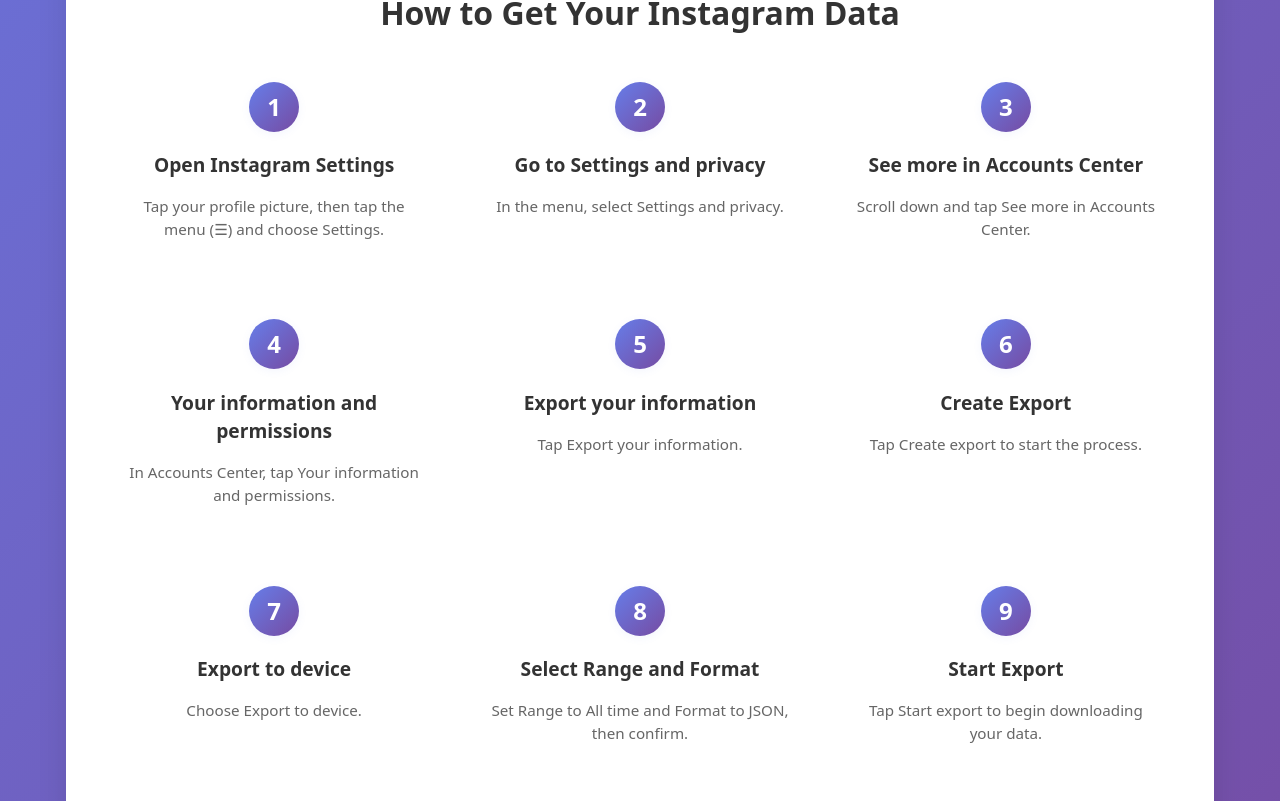
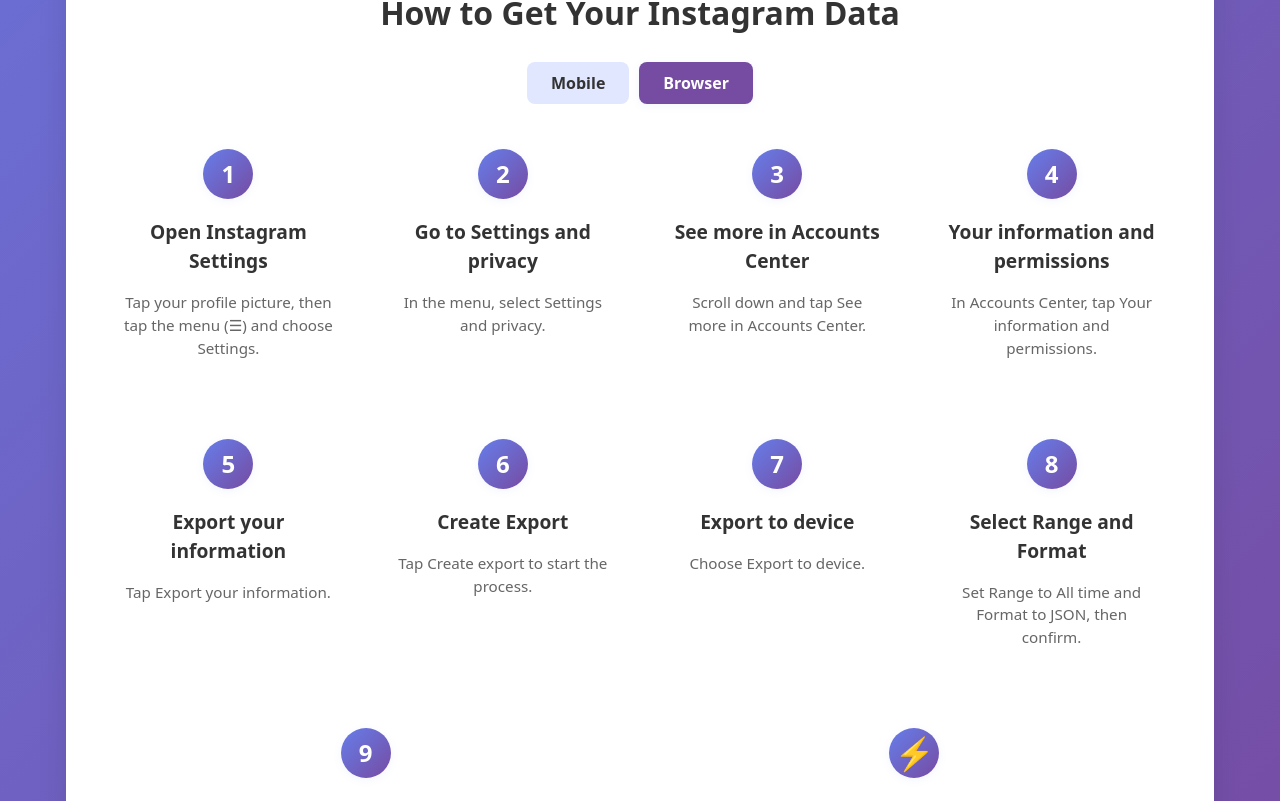
Before and after one commit to eliasbetancourt/Whos-Fake-Repo, a React (Vite) app: page / in a window 1280 px wide. Shown: the part 1135-1936 px from the top of the page. Built offline with nearby package versions, Linux system fonts and the light colour scheme.

Commit message:
feat: responsive how-to instructions with mobile/browser toggle and dynamic row centering

```diff
--- a/src/WhosFakeApp.tsx
+++ b/src/WhosFakeApp.tsx
@@ -113,7 +113,7 @@
     }
   };
 
-  // Only show the parent ZIP file (or parent folder if not zipped) in the file list
+  // Show all files if a folder is uploaded, or just the ZIP if present
   let displayFiles: File[] = [];
   let isTopLevelFolder = false;
   if (selectedFiles.some(f => f.name.toLowerCase().endsWith('.zip'))) {
@@ -121,21 +121,18 @@
     const zip = selectedFiles.find(f => f.name.toLowerCase().endsWith('.zip'));
     if (zip) displayFiles = [zip];
   } else if (selectedFiles.length > 0) {
-    // If not zipped, show only the top-level folder (simulate by showing the first file's root folder if available)
-    const first = selectedFiles[0];
-    if ((first as any).webkitRelativePath) {
-      const root = (first as any).webkitRelativePath.split('/')[0];
-      // Simulate a folder File object for display only
-      displayFiles = [new File([first], root)];
+    // If files have webkitRelativePath, show all files (folder upload)
+    if ((selectedFiles[0] as any).webkitRelativePath) {
+      displayFiles = selectedFiles;
       isTopLevelFolder = true;
     } else {
-      displayFiles = [first];
+      displayFiles = selectedFiles;
     }
   }
   // Validation
-  const hasUnsupported = displayFiles.some((file, idx) => {
-    // If we're showing a simulated top-level folder, always allow it
-    if (isTopLevelFolder && idx === 0) return false;
+  const hasUnsupported = displayFiles.some((file) => {
+    // If it's a folder upload, allow .json files
+    if (isTopLevelFolder) return !file.name.toLowerCase().endsWith('.json');
     return !supportedTypes.some(type => file.name.toLowerCase().endsWith(type));
   });
 
@@ -145,13 +142,9 @@
     setProgress(0);
     setProgressText('Reading files...');
     try {
-      // Find the ZIP file
+      // If ZIP, process as before
       const zipFile = selectedFiles.find(f => f.name.endsWith('.zip'));
-      if (!zipFile) {
-        setProgressText('No ZIP file selected.');
-        setProcessing(false);
-        return;
-      }
+      if (zipFile) {
         setProgress(20);
         setProgressText('Unzipping...');
         const zip = await JSZip.loadAsync(zipFile);
@@ -172,6 +165,49 @@
         setProgress(60);
         setProgressText('Analyzing...');
         // Use backend logic (adapted for browser)
+        const followersArr = JSON.parse(followersContent).flatMap((entry: any) =>
+          (entry.string_list_data || []).map((s: any) => ({
+            username: s.value,
+            profileUrl: s.href,
+            timestamp: s.timestamp
+          }))
+        );
+        const followingArr = JSON.parse(followingContent).relationships_following.flatMap((entry: any) =>
+          (entry.string_list_data || []).map((s: any) => ({
+            username: s.value,
+            profileUrl: s.href,
+            timestamp: s.timestamp
+          }))
+        );
+        const followerUsernames = new Set(followersArr.map(f => f.username));
+        const unfollowers = followingArr.filter(f => !followerUsernames.has(f.username));
+        setProgress(100);
+        setProgressText('Analysis complete!');
+        setResults({
+          summary: {
+            totalFollowers: followersArr.length,
+            totalFollowing: followingArr.length,
+            unfollowers: unfollowers.length
+          },
+          unfollowers
+        });
+        setProcessing(false);
+        return;
+      }
+      // If folder upload, look for the expected JSON files
+      const followersFile = selectedFiles.find(f => (f as any).webkitRelativePath && (f as any).webkitRelativePath.match(/followers_and_following\/followers_1\.json$/));
+      const followingFile = selectedFiles.find(f => (f as any).webkitRelativePath && (f as any).webkitRelativePath.match(/followers_and_following\/following\.json$/));
+      if (!followersFile || !followingFile) {
+        setProgressText('Could not find followers or following file in folder.');
+        setProcessing(false);
+        return;
+      }
+      setProgress(40);
+      setProgressText('Extracting followers and following...');
+      const followersContent = await followersFile.text();
+      const followingContent = await followingFile.text();
+      setProgress(60);
+      setProgressText('Analyzing...');
       const followersArr = JSON.parse(followersContent).flatMap((entry: any) =>
         (entry.string_list_data || []).map((s: any) => ({
           username: s.value,
--- a/src/components/HowToSteps.tsx
+++ b/src/components/HowToSteps.tsx
@@ -1,51 +1,87 @@
 
 
-import { howToSteps } from './howToStepsData';
+import { howToSteps, howToStepsMobile } from './howToStepsData';
+import React, { useState, useEffect } from 'react';
 
-const HowToSteps: React.FC = () => (
+const HowToSteps: React.FC = () => {
+  const [isMobile, setIsMobile] = useState(false);
+  const [columns, setColumns] = useState(4);
+
+  useEffect(() => {
+    function updateColumns() {
+      const width = window.innerWidth;
+      if (width < 600) setColumns(1);
+      else if (width < 900) setColumns(2);
+      else if (width < 1200) setColumns(3);
+      else setColumns(4);
+    }
+    updateColumns();
+    window.addEventListener('resize', updateColumns);
+    return () => window.removeEventListener('resize', updateColumns);
+  }, []);
+
+  const steps = isMobile ? howToStepsMobile : howToSteps;
+
+  // Calculate grid rows and center last row
+  const rows = [];
+  for (let i = 0; i < steps.length; i += columns) {
+    rows.push(steps.slice(i, i + columns));
+  }
+
+  return (
     <div style={{ background: 'white', borderRadius: 20, padding: '3vw', marginTop: '3vw', boxShadow: '0 10px 30px rgba(0,0,0,0.1)' }}>
       <h2 style={{ color: '#333', fontSize: '2rem', marginBottom: '2vw', textAlign: 'center' }}>How to Get Your Instagram Data</h2>
-    {/* Steps grid, with last step centered if odd number of steps */}
-    {/* Steps grid, last step always centered below */}
-    {(() => {
-      const steps = howToSteps;
-      const lastIdx = steps.length - 1;
-      const gridSteps = steps.slice(0, lastIdx);
-      const lastStep = steps[lastIdx];
-      return (
-        <>
+      <div style={{ display: 'flex', justifyContent: 'center', marginBottom: '2vw' }}>
+        <button
+          style={{
+            background: isMobile ? '#764ba2' : '#e0e7ff',
+            color: isMobile ? 'white' : '#333',
+            border: 'none',
+            borderRadius: 8,
+            padding: '10px 24px',
+            fontWeight: 600,
+            marginRight: 10,
+            cursor: 'pointer',
+            boxShadow: isMobile ? '0 2px 8px rgba(102,126,234,0.08)' : undefined
+          }}
+          onClick={() => setIsMobile(true)}
+        >Mobile</button>
+        <button
+          style={{
+            background: !isMobile ? '#764ba2' : '#e0e7ff',
+            color: !isMobile ? 'white' : '#333',
+            border: 'none',
+            borderRadius: 8,
+            padding: '10px 24px',
+            fontWeight: 600,
+            cursor: 'pointer',
+            boxShadow: !isMobile ? '0 2px 8px rgba(102,126,234,0.08)' : undefined
+          }}
+          onClick={() => setIsMobile(false)}
+        >Browser</button>
+      </div>
+      {rows.map((row, rowIdx) => (
         <div
+          key={rowIdx}
           style={{
             display: 'grid',
-              gridTemplateColumns: 'repeat(auto-fit, minmax(250px, 1fr))',
+            gridTemplateColumns: `repeat(${row.length}, 1fr)`,
             gap: '2vw',
-              marginTop: '2vw',
             justifyContent: 'center',
-              alignItems: 'start',
+            marginBottom: '2vw',
           }}
         >
-            {gridSteps.map((step, idx) => (
+          {row.map((step, idx) => (
             <div key={idx} style={{ textAlign: 'center', padding: '1.5vw' }}>
-                <div style={{ margin: '0 auto 1vw', width: 50, height: 50, display: 'flex', alignItems: 'center', justifyContent: 'center', background: 'linear-gradient(135deg, #667eea 0%, #764ba2 100%)', color: 'white', borderRadius: '50%', fontSize: '1.5rem', fontWeight: 'bold', boxShadow: '0 2px 8px rgba(102,126,234,0.08)' }}>
-                  {idx + 1}
+              <div style={{ margin: '0 auto 1vw', width: 50, height: 50, display: 'flex', alignItems: 'center', justifyContent: 'center', background: 'linear-gradient(135deg, #667eea 0%, #764ba2 100%)', color: 'white', borderRadius: '50%', fontSize: rowIdx * columns + idx === steps.length - 1 ? '2rem' : '1.5rem', fontWeight: 'bold', boxShadow: '0 2px 8px rgba(102,126,234,0.08)' }}>
+                {rowIdx * columns + idx === steps.length - 1 ? '⚡️' : rowIdx * columns + idx + 1}
               </div>
               <h3 style={{ color: '#333', marginBottom: 10, fontSize: '1.2rem' }}>{step.title}</h3>
               <p style={{ color: '#666', fontSize: '0.95rem' }}>{step.text}</p>
             </div>
           ))}
         </div>
-          <div style={{ width: '100%', display: 'flex', justifyContent: 'center', marginTop: '2vw' }}>
-            <div style={{ textAlign: 'center', padding: '1.5vw', maxWidth: 350, width: '100%', margin: '0 auto' }}>
-              <div style={{ margin: '0 auto 1vw', width: 50, height: 50, display: 'flex', alignItems: 'center', justifyContent: 'center', background: 'linear-gradient(135deg, #667eea 0%, #764ba2 100%)', color: 'white', borderRadius: '50%', fontSize: '2rem', fontWeight: 'bold', boxShadow: '0 2px 8px rgba(102,126,234,0.08)' }}>
-                ⚡️
-              </div>
-              <h3 style={{ color: '#333', marginBottom: 10, fontSize: '1.2rem' }}>{lastStep.title}</h3>
-              <p style={{ color: '#666', fontSize: '0.95rem' }}>{lastStep.text}</p>
-            </div>
-          </div>
-        </>
-      );
-    })()}
+      ))}
       {/* Video section (future): YouTube video with optional ad */}
       <div style={{ display: 'flex', flexDirection: 'column', alignItems: 'center', marginTop: '2vw' }}>
         {/* TODO: In the future, embed a 15s ad video here, then show the YouTube video below */}
@@ -56,5 +92,6 @@
       </div>
     </div>
   );
+};
 
 export default HowToSteps;
--- a/src/components/howToStepsData.ts
+++ b/src/components/howToStepsData.ts
@@ -1,3 +1,46 @@
+// Mobile instructions
+export const howToStepsMobile = [
+  {
+    title: 'Open Instagram App',
+    text: 'Tap your profile icon in the bottom right.'
+  },
+  {
+    title: 'Go to Settings',
+    text: 'Tap the menu (☰) and select Settings.'
+  },
+  {
+    title: 'Accounts Center',
+    text: 'Scroll and tap Accounts Center.'
+  },
+  {
+    title: 'Your Info & Permissions',
+    text: 'Tap Your information and permissions.'
+  },
+  {
+    title: 'Export Data',
+    text: 'Tap Export your information.'
+  },
+  {
+    title: 'Create Export',
+    text: 'Tap Create export.'
+  },
+  {
+    title: 'Export to Device',
+    text: 'Choose Export to device.'
+  },
+  {
+    title: 'Set Range & Format',
+    text: 'Set Range to All time, Format to JSON, then confirm.'
+  },
+  {
+    title: 'Start Export',
+    text: 'Tap Start export to download.'
+  },
+  {
+    title: 'Bonus: Faster Download',
+    text: 'Select only "Followers and Following" for a faster download.'
+  }
+];
 // This file maps the step images and text for the HowToSteps component
 export const howToSteps = [
   {
```
Lines whose indentation alone changed are shown as unchanged.
